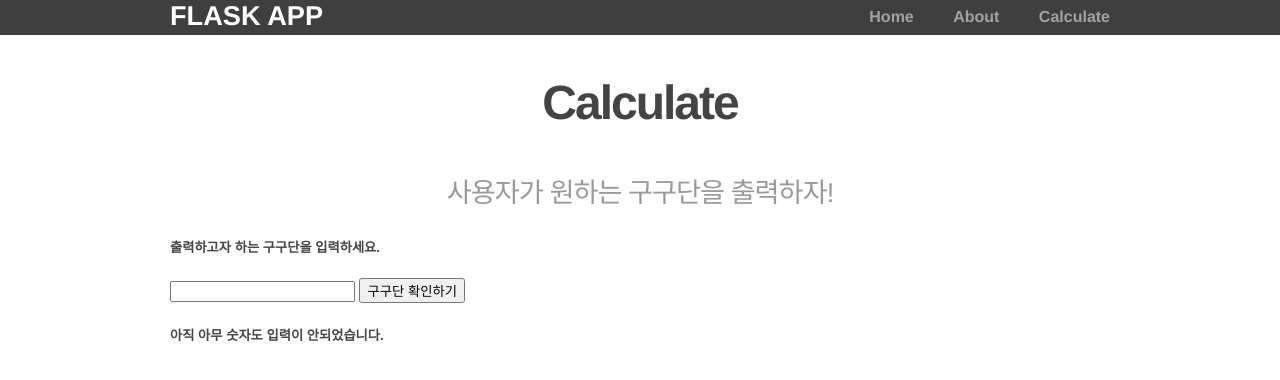
After one commit to NohTaeHwan/flask-example, a Flask app: page /calculate in a window 1280 px wide. The commit adds this page. Shown: the top 380 px of the page. Run offline with Flask 2, Linux system fonts and the light colour scheme.

Commit message:
구구단 출력 페이지 추가

```diff
--- a/app/routes.py
+++ b/app/routes.py
@@ -1,4 +1,4 @@
-from flask import Flask, render_template
+from flask import Flask, render_template , redirect , request, url_for
 
 app = Flask(__name__)
 
@@ -10,5 +10,19 @@ def home():
 def about():
   return render_template('about.html')
 
+@app.route('/calculate')
+@app.route('/calculate/<int:num>')
+def calculate(num=None):
+    return render_template('calculate.html',num=num)
+
+@app.route('/doit',methods=['POST'])
+def doit(num=None):
+    if request.method == 'POST':
+        temp = request.form['num']
+    else:
+        temp = None
+    return redirect(url_for('calculate',num=temp))
+
+
 if __name__ == '__main__':
   app.run(debug=True)
--- a/app/templates/about.html
+++ b/app/templates/about.html
@@ -1,6 +1,6 @@
 {% extends "layout.html" %}
 
 {% block content %}
-  <h2>About</h2>
-  <p>This is an About page for the Intro to Flask article. Don't I look good? Oh stop, you're making me blush.</p>
+<h2>About</h2>
+<p>This is an About page for the Intro to Flask article. Don't I look good? Oh stop, you're making me blush.</p>
 {% endblock %}
--- /dev/null
+++ b/app/templates/calculate.html
@@ -0,0 +1,24 @@
+{% extends "layout.html" %}
+
+{% block content %}
+<form method="POST" action="/doit">
+    <h2> Calculate </h2>
+    <h3> 사용자가 원하는 구구단을 출력하자!</br></h3>
+    <h5> 출력하고자 하는 구구단을 입력하세요.</h5>
+    <input type="text" name="num">
+    <button type="submit">구구단 확인하기</button>
+  </form>
+
+<div>
+    <p>
+        {% if num == None %}
+            <h5> 아직 아무 숫자도 입력이 안되었습니다. </h5>
+        {% else %}
+            {% for i in range(1,10) %}
+                <p>{{num}} x {{i}} = {{num*i}}</br></p>
+            {% endfor %}
+        {% endif %}
+    </p>
+</div>
+
+{% endblock %}
--- a/app/templates/layout.html
+++ b/app/templates/layout.html
@@ -14,6 +14,7 @@
           <ul class="menu">
             <li><a href="{{ url_for('home') }}">Home</a></li>
             <li><a href="{{ url_for('about') }}">About</a></li>
+            <li><a href="{{ url_for('calculate') }}">Calculate</a></li>
           </ul>
         </nav></strong>
       </div>
```
Also changed, not shown: requirements.txt (added, +23 -0 lines), app/test/__init__.py (added).
